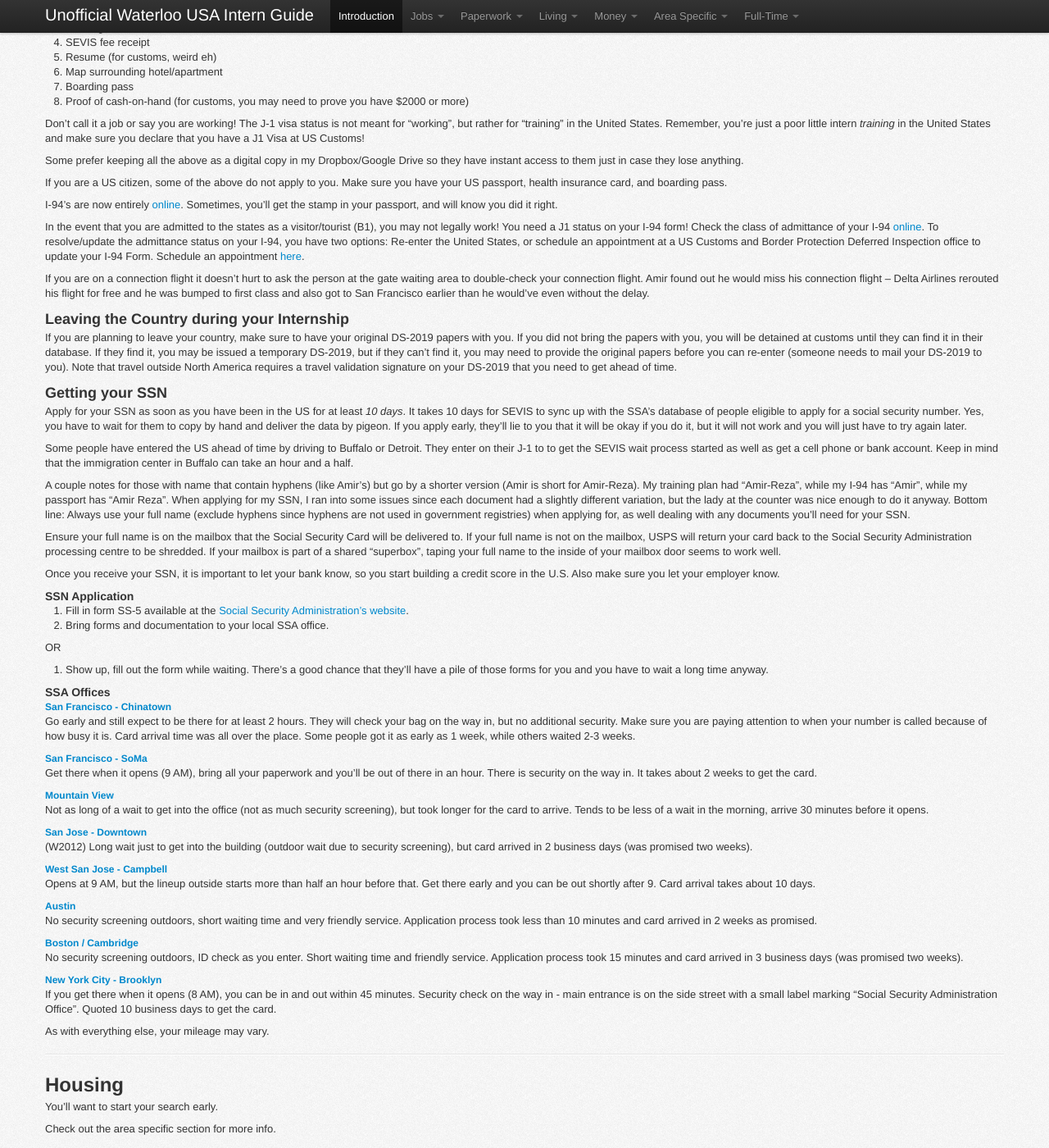
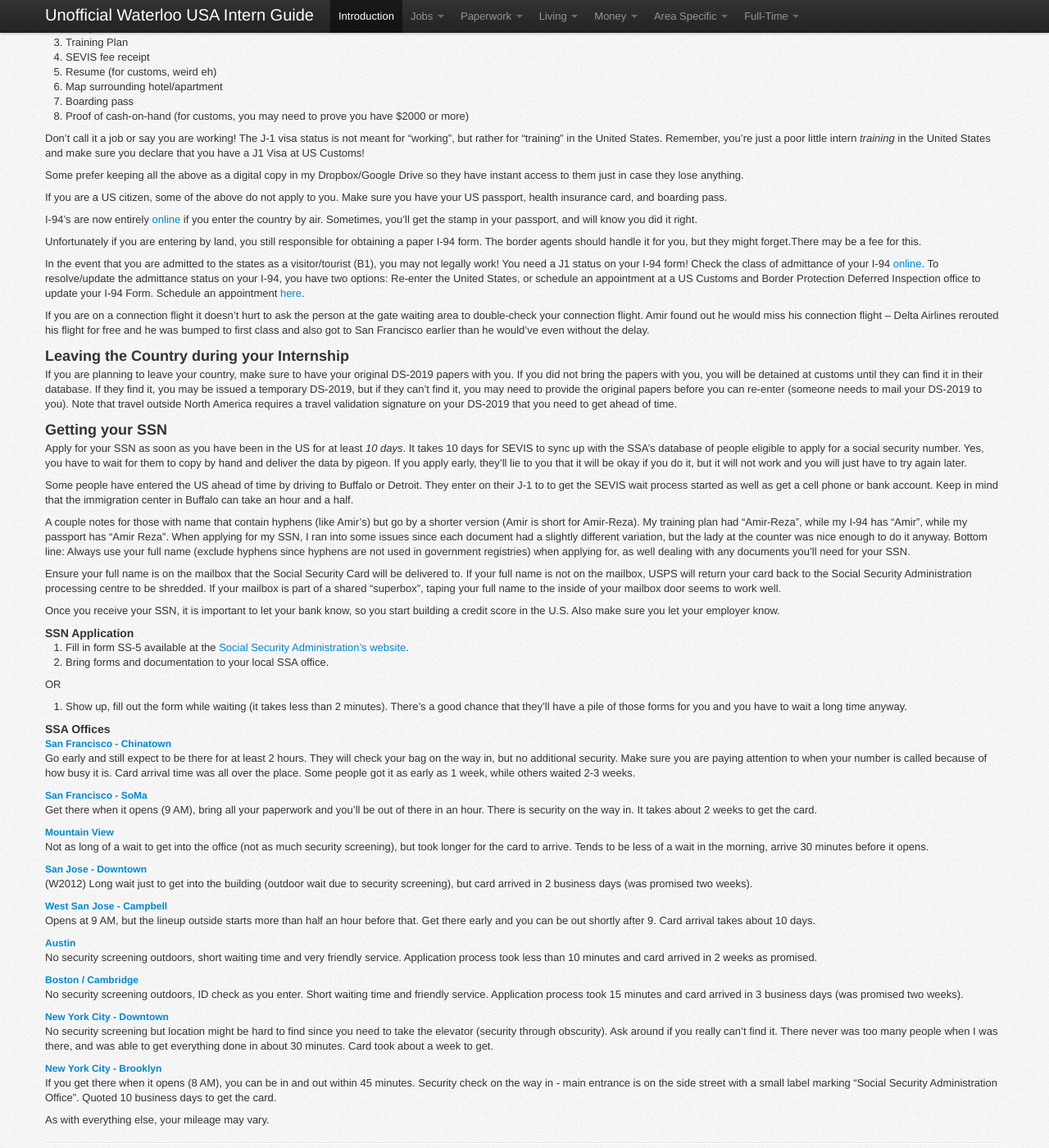
Before and after one commit to sholiday/Unofficial-Waterloo-USA-Intern-Guide, a Jekyll site: the page built from index.markdown, in a window 1280 px wide and 1400 px high, scrolled down 2094 px. Shown: the whole window at 82% size. Built offline with Jekyll 4.4.1, drawn with Linux system fonts in a browser that asks for light colours; nearby versions of some CDN libraries; some of the changed text lies outside the part shown.

Commit message:
Sharing my NYC wisdom

```diff
--- a/index.markdown
+++ b/index.markdown
@@ -170,8 +171,11 @@ they have instant access to them just in case they lose anything.
 If you are a US citizen, some of the above do not apply to you.
 Make sure you have your US passport, health insurance card, and boarding pass.
 
-I-94's are now entirely [online](https://i94.cbp.dhs.gov/I94/request.html).
+I-94's are now entirely [online](https://i94.cbp.dhs.gov/I94/request.html) if you enter the country by air.
 Sometimes, you'll get the stamp in your passport, and will know you did it right.
+
+Unfortunately if you are entering by land, you still responsible for obtaining a paper I-94 form.
+The border agents should handle it for you, but they might forget.There may be a fee for this.
 
 In the event that you are admitted to the states as a visitor/tourist (B1), you may not
 legally work! You need a J1 status on your I-94 form! Check the class of admittance of
@@ -217,7 +221,7 @@ building a credit score in the U.S. Also make sure you let your employer know.
 
 OR
 
-1. Show up, fill out the form while waiting. There's a good chance that they'll
+1. Show up, fill out the form while waiting (it takes less than 2 minutes). There's a good chance that they'll
    have a pile of those forms for you and you have to wait a long time anyway.
 
 #### SSA Offices
@@ -249,6 +253,9 @@ promised.
 
 ##### [Boston / Cambridge](http://www.yelp.ca/biz/social-security-administration-cambridge-3)
 No security screening outdoors, ID check as you enter. Short waiting time and friendly service. Application process took 15 minutes and card arrived in 3 business days (was promised two weeks).
+
+##### [New York City - Downtown](https://www.yelp.ca/biz/u-s-social-security-administration-new-york)
+No security screening but location might be hard to find since you need to take the elevator (security through obscurity). Ask around if you really can't find it. There never was too many people when I was there, and was able to get everything done in about 30 minutes. Card took about a week to get.
 
 ##### [New York City - Brooklyn](http://www.yelp.ca/biz/social-security-administration-office-brooklyn)
 If you get there when it opens (8 AM), you can be in and out within 45 minutes. Security check on the way in - main entrance is on the side street with a small label marking "Social Security Administration Office". Quoted 10 business days to get the card.
@@ -488,7 +495,8 @@ Stephen suggests you stick to one of:
 
 Kevin suggests you use TD Bank, especially if ATMs are convenient for where you live / work. TD Bank hours are generally better than any other American banks (they are open late on weekdays and for several hours on weekends).
 
-If you are in NY, Chase is the one to open.
+If you are in NY, Chase is the one to open. TD Bank has a ton of branches in NYC as well, and they have a chequing plan (with a 1k$ balance to waive fees) that gives you covers ATM fees in the whole country which is super useful.
+
 There are so many Chase branches and ATMs.
 Several people have been told that Chase is pretty conservative when it
 comes to giving credit cards to "new Americans". You can, however, get a credit (yes, you heard me right, CREDIT) card with RBC Bank in the US if you are a Canadian citizen and have built a Canadian credit history.
@@ -1311,7 +1319,8 @@ There's a $7 bus from San Jose that takes ~50 minutes, but renting a car may be
 * Grand Central and New York Public Library are iconic, close together, and free to look at, however,
   they don't provide entertainment for long.
 * Yankee and Mets games are pretty cheep if you sit in the nosebleeds, and the stadiums are on the subway lines.
-
+* Subscribe to [Nonsense NYC](http://www.nonsensenyc.com/) and [Nerd York City](http://nerdyorkcity.com/) for offbeat events weekly.
+* Also useful: [Calendar of events in the city](http://www.linkedlistnyc.org/calendar.html)
 ##### Shows
 * Try getting [rush tickets](http://www.nytix.com/Links/Broadway/lotteryschedule.html)
   (going to theatre day of and buying) or go to [TKTS](https://www.tdf.org/nyc/7/TKTS-ticket-booths)
```
Also changed, not shown: other parts of index.markdown (+1 -0 lines).
